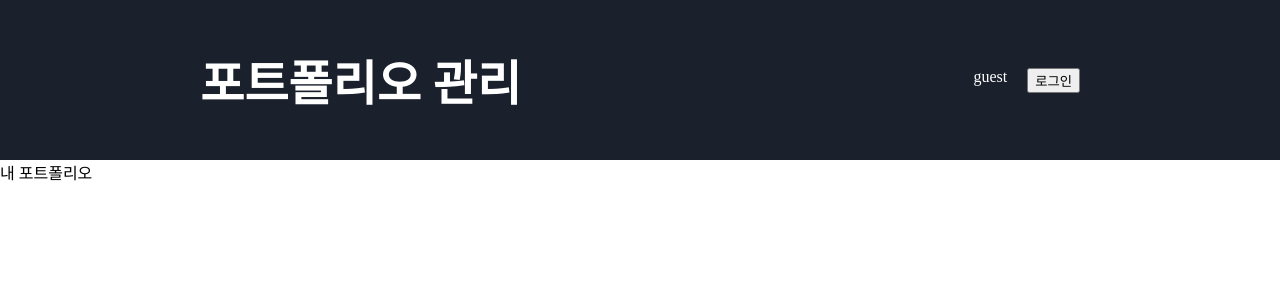
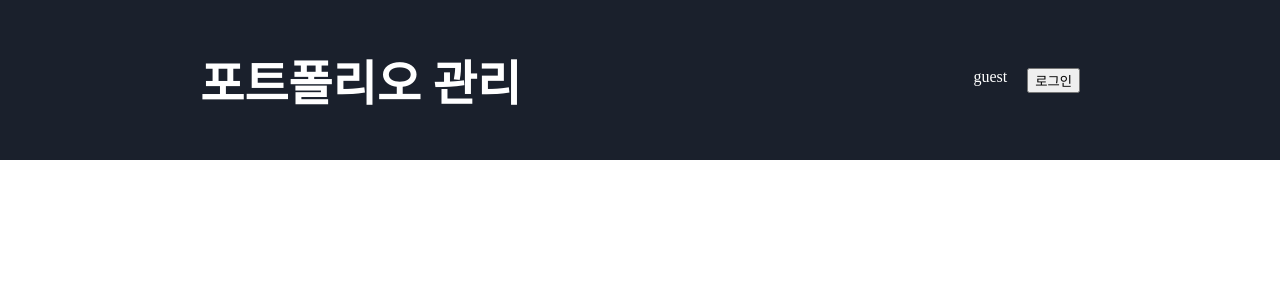
Before and after one commit to jumokcom/sanhak, a React (Create React App) app in the folder frontend/: page / in a window 1280 px wide. Shown: the top 300 px of the page. Built offline with nearby package versions, Linux system fonts and the light colour scheme.

Commit message:
frontend branch

```diff
--- a/frontend/src/components/Portfoilosection.tsx
+++ /dev/null
@@ -1 +0,0 @@
-import React from "react";
--- a/frontend/src/pages/MainPage.tsx
+++ b/frontend/src/pages/MainPage.tsx
@@ -6,7 +6,6 @@ const MainPage = () => {
   return (
     <div>
       <Header />
-      <div>내 포트폴리오</div>
     </div>
   );
 };
```
Also changed, not shown: frontend/src/components/Preview.tsx (added, +8 -0 lines).
